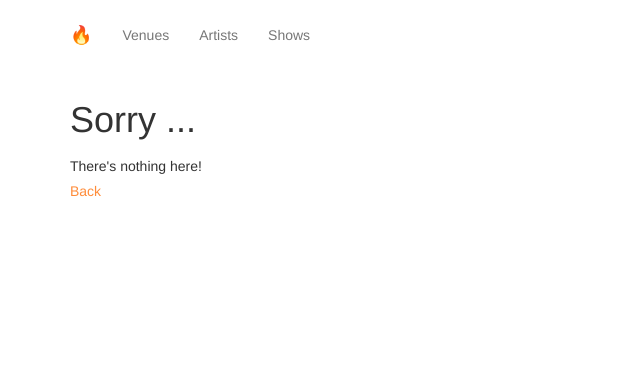
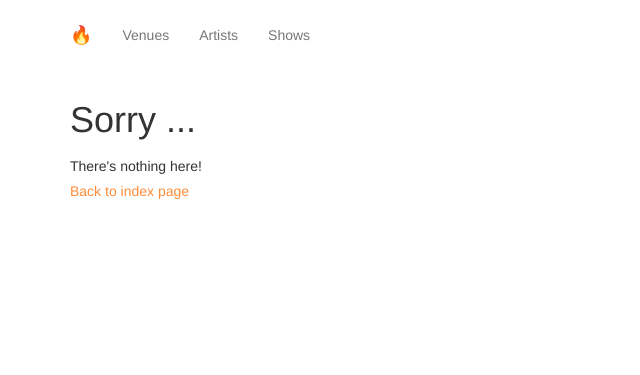
Before and after one commit to rashedki/Fyyur-Artist-Booking-Site, a Flask app: template templates/errors/404.html in a window 1280 px wide. Shown: the top 375 px of the page, without its empty margins (0-640 px from the left). Run offline with Flask 2, Linux system fonts and the light colour scheme; the template is opened without the code that fills it, so the values that code supplies are empty; some libraries are stand-ins or nearby versions.

Commit message:
Updating the text in this page.

```diff
--- a/templates/errors/404.html
+++ b/templates/errors/404.html
@@ -2,5 +2,5 @@
 {% block content %}
   <h1>Sorry ...</h1>
   <p>There's nothing here!</p>
-  <p><a href="{{url_for('index')}}">Back</a></p>
+  <p><a href="{{url_for('index')}}">Back to index page</a></p>
 {% endblock %}
```
